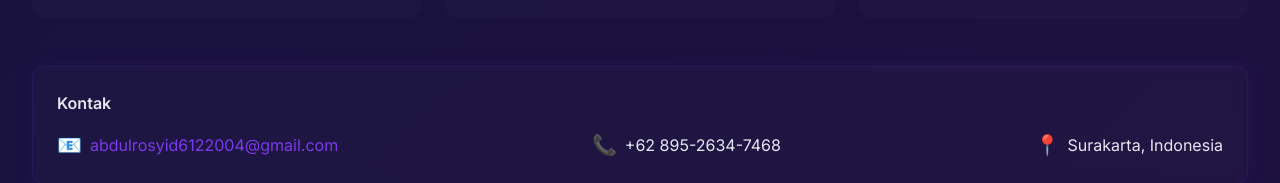
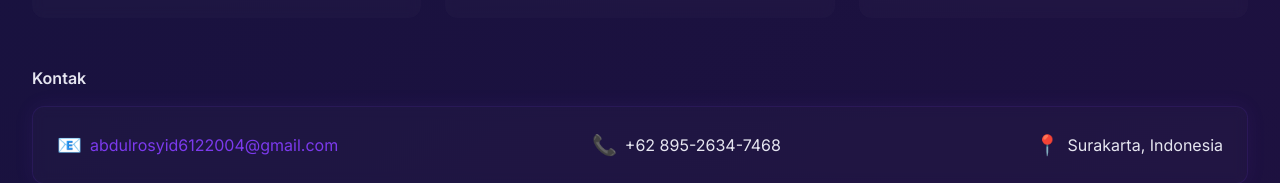
Before and after one commit to abdulrosyid001/Portofolio, a React (Vite) app: page / in a window 1280 px wide. Shown: the part 2005-2188 px from the top of the page. Built offline with nearby package versions, Linux system fonts and the light colour scheme.

Commit message:
Edit header

```diff
--- a/src/App.jsx
+++ b/src/App.jsx
@@ -36,9 +36,8 @@ export default function App() {
         </section>
 
         <section id="kontak" className="mt-12">
+          <h3 className="font-semibold mb-4">Kontak</h3>
           <div className="glass p-6 rounded-xl neon-outline w-full">
-            <h3 className="font-semibold mb-4">Kontak</h3>
-
               <div className="flex flex-col sm:flex-row sm:items-center sm:justify-between gap-4">
 
               {/* Email */}
```
Lines whose indentation alone changed are shown as unchanged.
